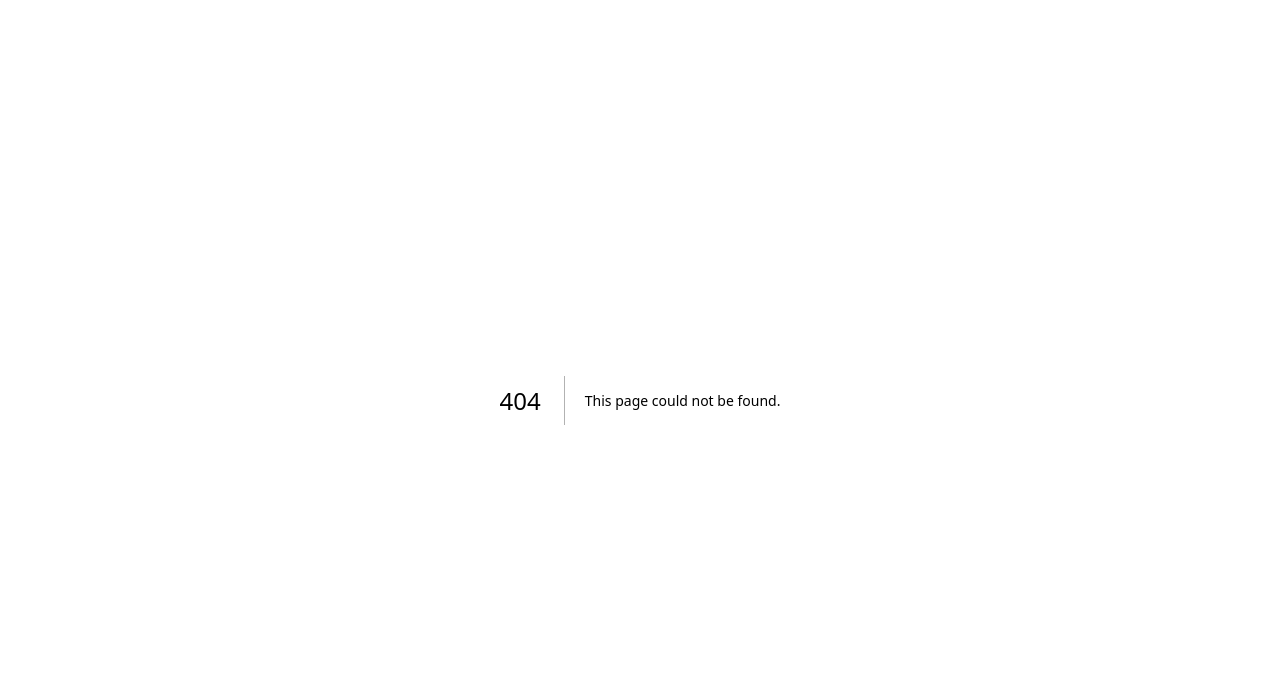
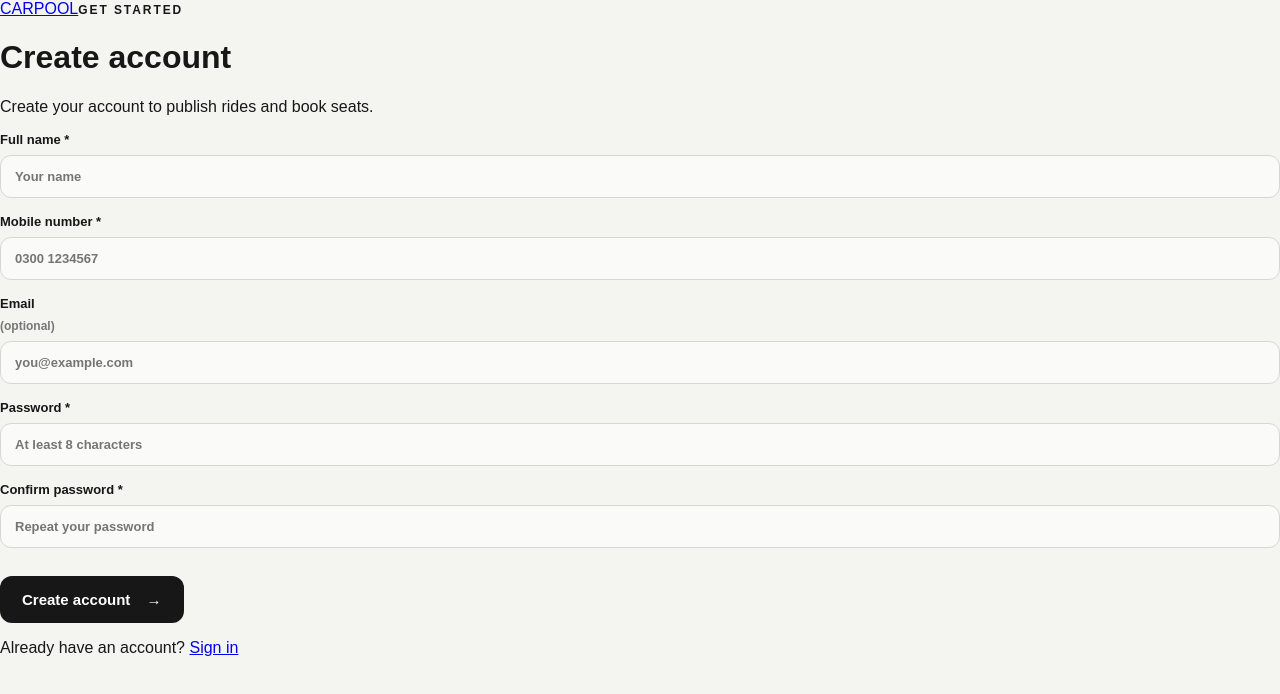
Before and after one commit to asifaliafridi/carpool, a Next.js app in the folder apps/web/: page /signup in a window 1280 px wide. Before the commit this address had no page. Shown: the top 694 px of the page. Built offline with nearby package versions, Linux system fonts and the light colour scheme; no server answers.

Commit message:
feat(web): add page.tsx

```diff
--- /dev/null
+++ b/apps/web/app/signup/page.tsx
@@ -0,0 +1,80 @@
+"use client";
+
+import Link from "next/link";
+import { FormEvent, useState } from "react";
+import { apiRequest } from "../../lib/api";
+
+type SignupResponse = {
+  verification?: { otp?: string; expiresInSeconds: number };
+};
+
+export default function SignupPage() {
+  const [name, setName] = useState("");
+  const [phone, setPhone] = useState("");
+  const [email, setEmail] = useState("");
+  const [password, setPassword] = useState("");
+  const [confirmPassword, setConfirmPassword] = useState("");
+  const [error, setError] = useState("");
+  const [loading, setLoading] = useState(false);
+
+  async function submit(event: FormEvent) {
+    event.preventDefault();
+    setError("");
+
+    if (!name || !phone || !password) {
+      setError("Name, mobile number and password are required.");
+      return;
+    }
+
+    if (password.length < 8) {
+      setError("Password must be at least 8 characters.");
+      return;
+    }
+
+    if (password !== confirmPassword) {
+      setError("Passwords do not match.");
+      return;
+    }
+
+    try {
+      setLoading(true);
+      const result = await apiRequest<SignupResponse>("/auth/signup", {
+        method: "POST",
+        body: JSON.stringify({ name, phone, email: email || undefined, password }),
+      });
+
+      const params = new URLSearchParams({ phone });
+      if (result.verification?.otp) {
+        params.set("devOtp", result.verification.otp);
+      }
+      window.location.href = `/verify?${params.toString()}`;
+    } catch (err) {
+      setError(err instanceof Error ? err.message : "Unable to create account.");
+    } finally {
+      setLoading(false);
+    }
+  }
+
+  return (
+    <main className="authPage">
+      <div className="authCard">
+        <Link href="/" className="brand">CARPOOL</Link>
+        <span className="sectionLabel">GET STARTED</span>
+        <h1>Create account</h1>
+        <p className="authIntro">Create your account to publish rides and book seats.</p>
+
+        <form onSubmit={submit} className="authForm">
+          <label>Full name *<input value={name} onChange={(e) => setName(e.target.value)} placeholder="Your name" autoComplete="name" /></label>
+          <label>Mobile number *<input type="tel" value={phone} onChange={(e) => setPhone(e.target.value)} placeholder="0300 1234567" autoComplete="tel" /></label>
+          <label>Email <span>(optional)</span><input type="email" value={email} onChange={(e) => setEmail(e.target.value)} placeholder="you@example.com" autoComplete="email" /></label>
+          <label>Password *<input type="password" value={password} onChange={(e) => setPassword(e.target.value)} placeholder="At least 8 characters" autoComplete="new-password" /></label>
+          <label>Confirm password *<input type="password" value={confirmPassword} onChange={(e) => setConfirmPassword(e.target.value)} placeholder="Repeat your password" autoComplete="new-password" /></label>
+          {error && <p className="formError">{error}</p>}
+          <button disabled={loading}>{loading ? "Creating account..." : "Create account"} <span>→</span></button>
+        </form>
+
+        <p className="authFooter">Already have an account? <Link href="/login">Sign in</Link></p>
+      </div>
+    </main>
+  );
+}
```
